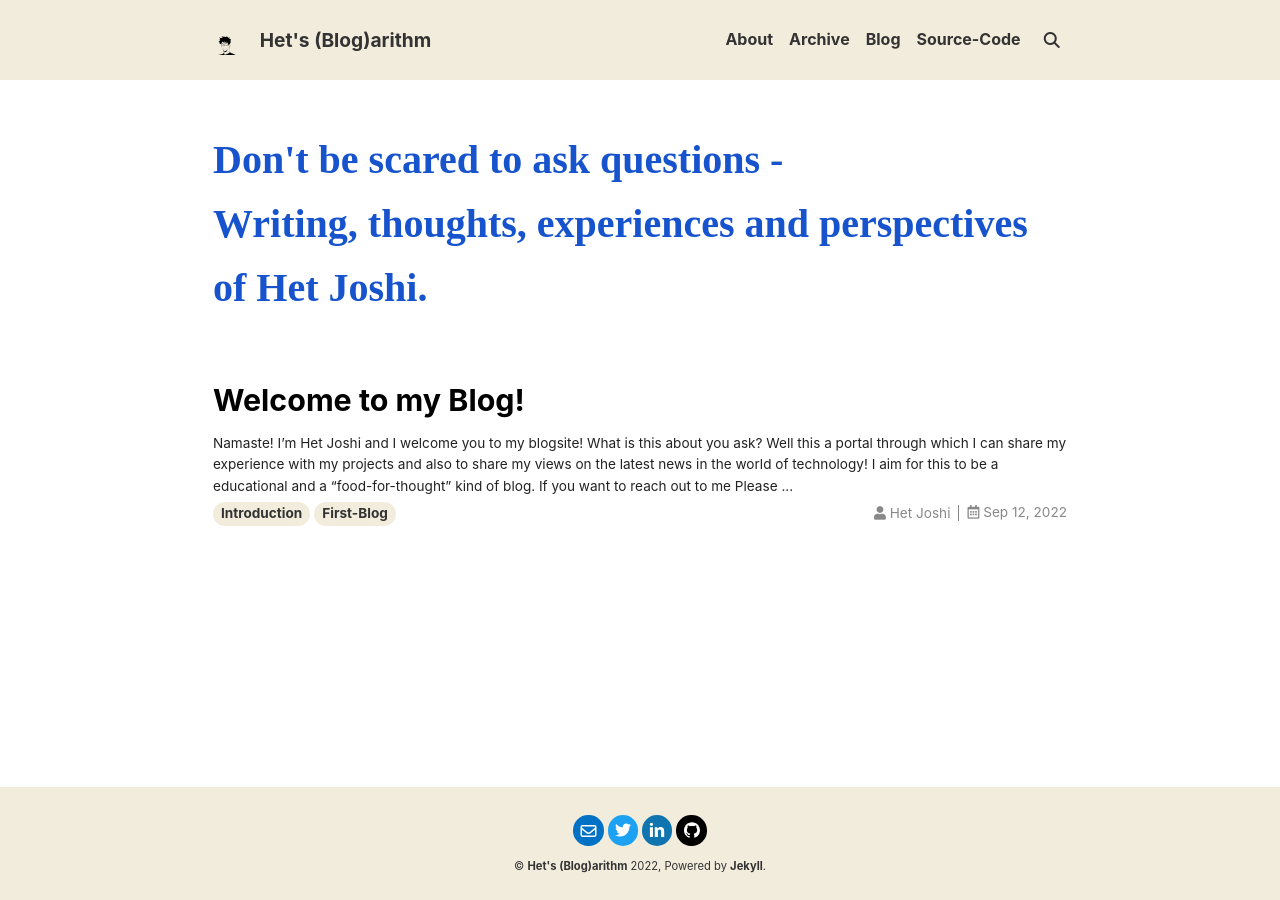
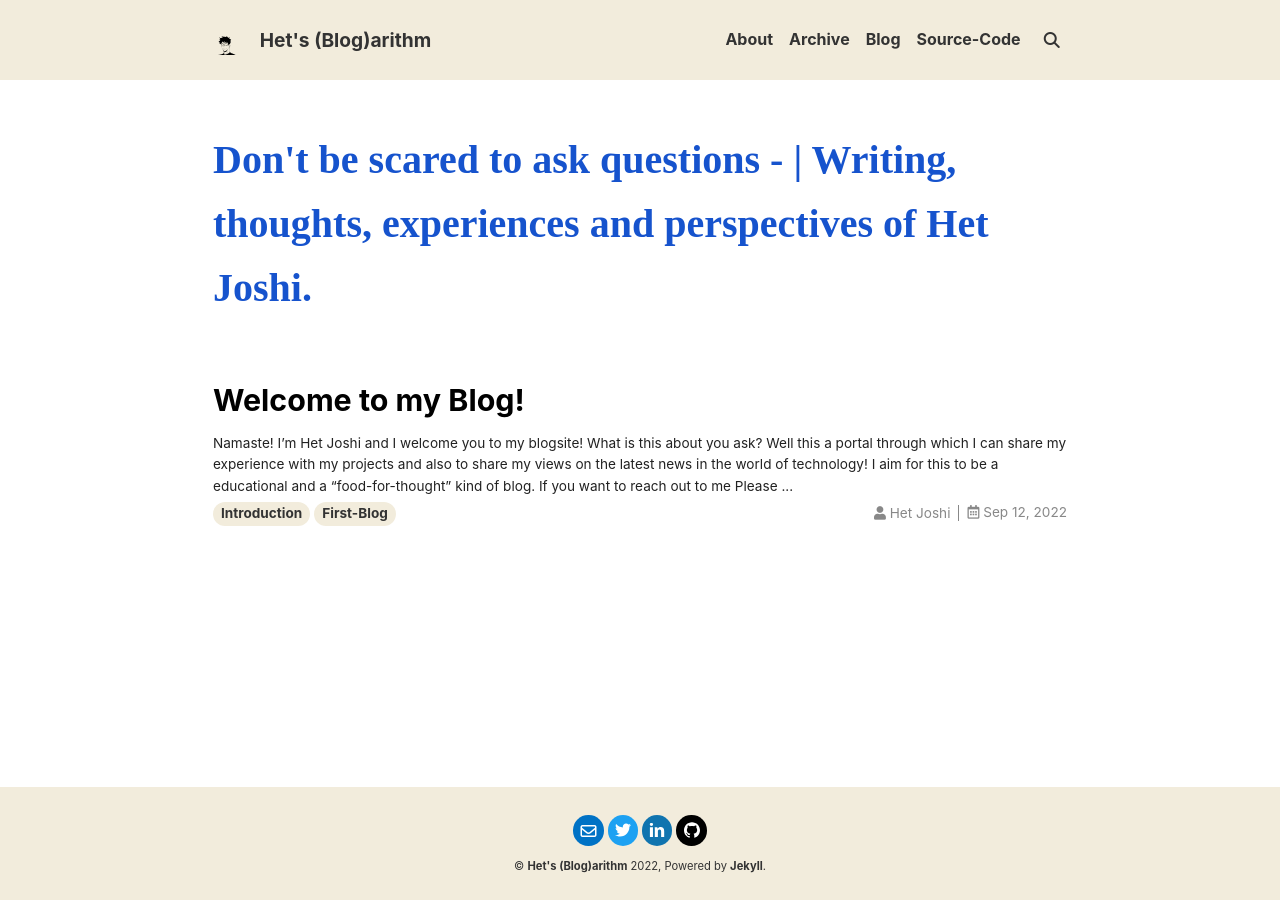
Before and after one commit to Het-Joshi/blog, a Jekyll site: the page built from index.html, in a window 1280 px wide. Built offline with Jekyll 4.4.1, drawn with Linux system fonts in a browser that asks for light colours; nearby versions of some CDN libraries; some web fonts are replaced; the list of posts is cut into pages by our own code.

Commit message:
Tried to go newline with Heading

```diff
--- a/_layouts/home.html
+++ b/_layouts/home.html
@@ -3,8 +3,7 @@
 
 titles:
   # @start locale config
-  en      : &EN  Don't be scared to ask questions -
-                 <br>Writing, thoughts, experiences and perspectives of Het Joshi.
+  en      : &EN  Don't be scared to ask questions - | Writing, thoughts, experiences and perspectives of Het Joshi.
   en-GB   : *EN
   en-US   : *EN
   en-CA   : *EN
```
